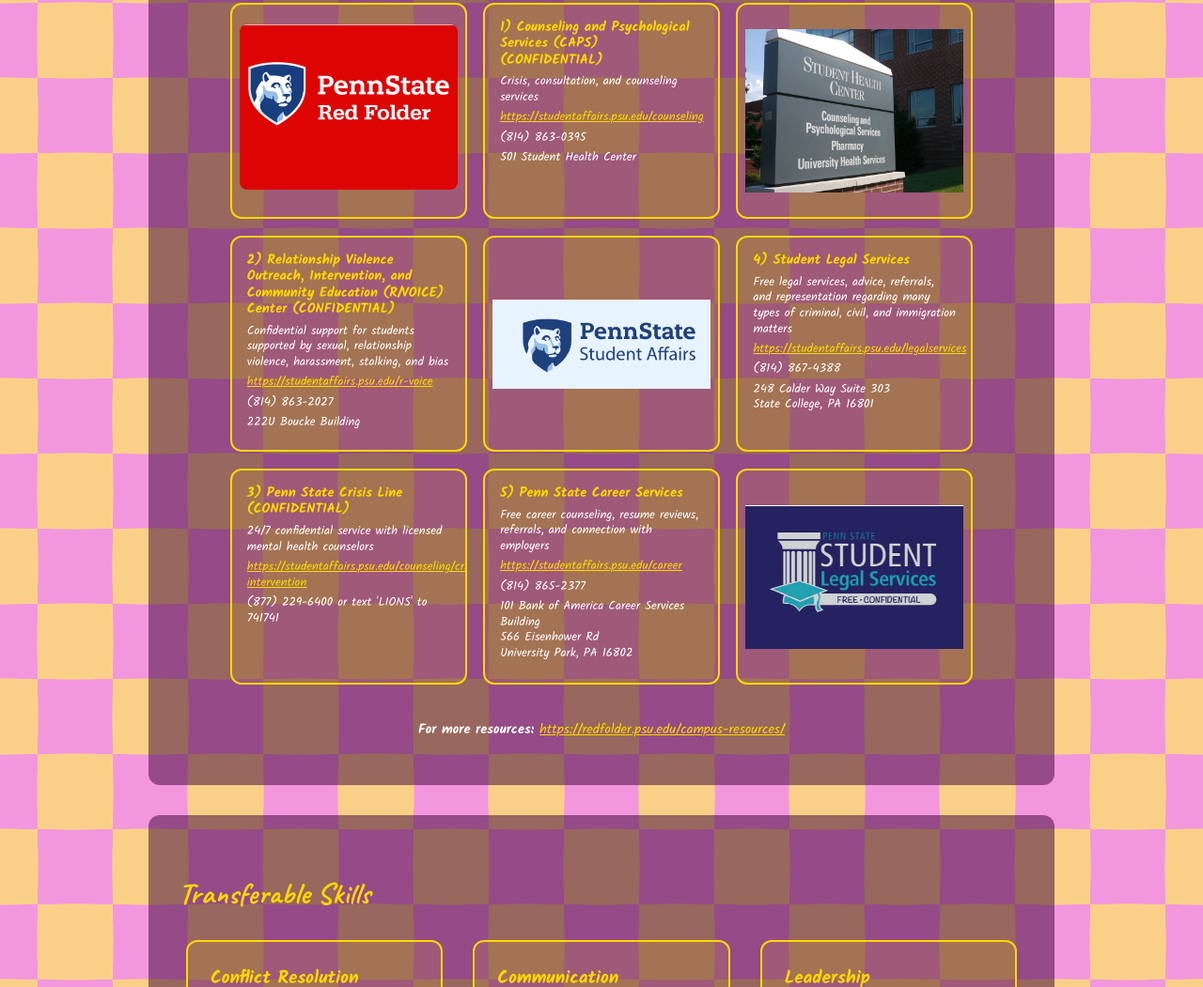
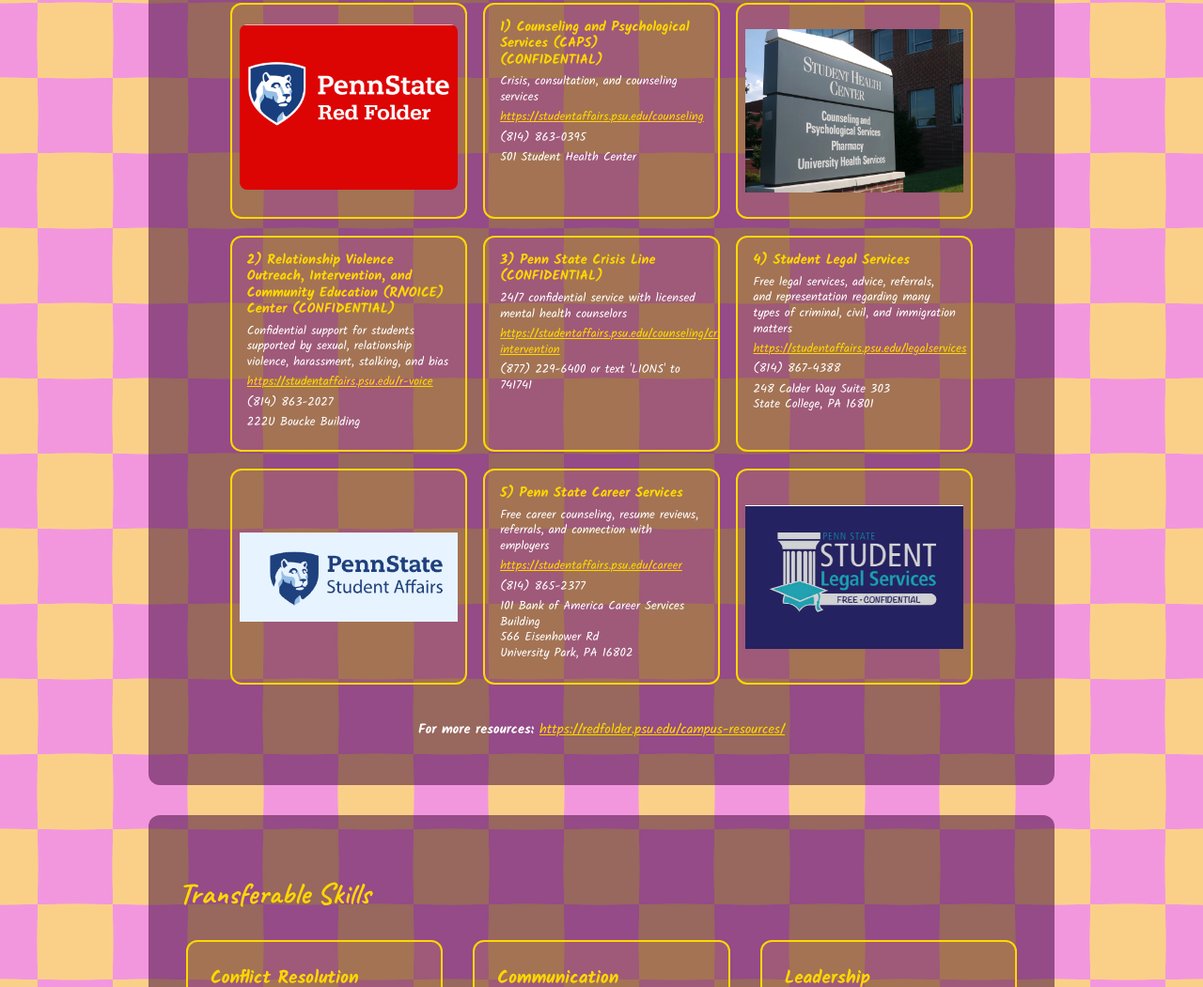
Before and after one commit to PihuAgarwal/Clifton-Strengths-Introduction, a plain HTML site: page index.html in a window 1280 px wide. Shown: the part 4757-5808 px from the top of the page at 94% size. Drawn offline with Linux system fonts and the light colour scheme.

Commit message:
Adjust grid layout for resource boxes in index.html

```diff
--- a/index.html
+++ b/index.html
@@ -501,7 +501,7 @@
       <p>(814) 863-2027</p>
       <p>222U Boucke Building</p>
     </div>
-    <div class="resource-image-box" style="grid-column: 2; grid-row: 2;">
+    <div class="resource-image-box" style="grid-column: 1; grid-row: 3;">
       <img src="psu student logo.png" alt="PSU Student Logo">
     </div>
     <div class="resource-box" style="grid-column: 3; grid-row: 2;">
@@ -511,7 +511,7 @@
       <p>(814) 867-4388</p>
       <p>248 Calder Way Suite 303<br>State College, PA 16801</p>
     </div>
-    <div class="resource-box" style="grid-column: 1; grid-row: 3;">
+    <div class="resource-box" style="grid-column: 2; grid-row: 2;">
       <div class="resource-title">3) Penn State Crisis Line (CONFIDENTIAL)</div>
       <p>24/7 confidential service with licensed mental health counselors</p>
       <p><a href="https://studentaffairs.psu.edu/counseling/crisis-intervention" target="_blank" class="resource-link">https://studentaffairs.psu.edu/counseling/crisis-intervention</a></p>
```
